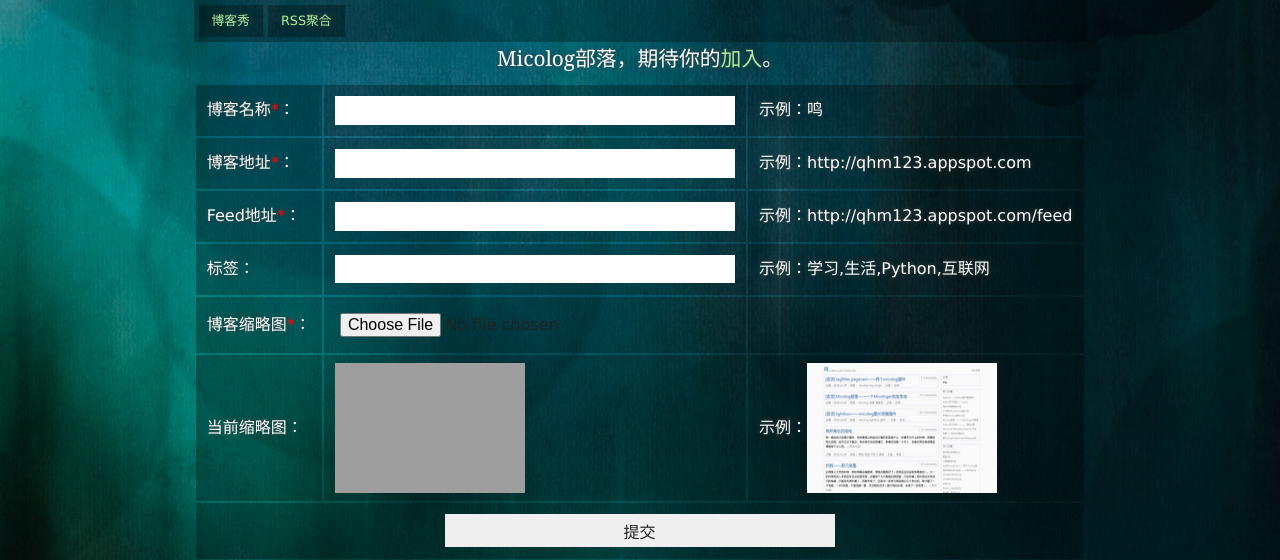
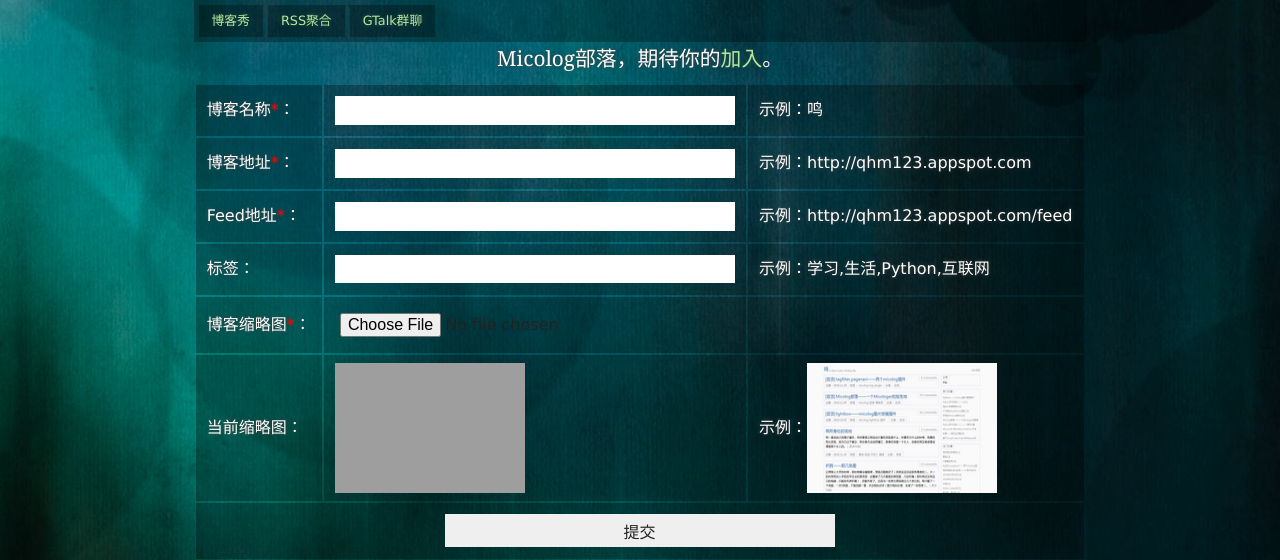
Before and after one commit to qhm123/micolog-tribe, a Django app: template welcome/templates/add.html in a window 1280 px wide. Shown: the part 95-655 px from the top of the page. Run offline with Django 3.2, Linux system fonts and the light colour scheme; the template is opened without the code that fills it, so the values that code supplies are empty; some libraries are stand-ins or nearby versions; grey boxes are pictures that could not be loaded.

Commit message:
开启talk链接。

```diff
--- a/common/templates/base.html
+++ b/common/templates/base.html
@@ -33,9 +33,9 @@
 			<li class="cat-item">
 				<a id="cat_rssa" href="#" title="RSS聚合">RSS聚合</a>
 			</li>
-<!--			<li class="cat-item">-->
-<!--				<a id="cat_chat" href="#" title="GTalk群聊">GTalk群聊</a>-->
-<!--			</li>-->
+			<li class="cat-item">
+				<a id="cat_chat" href="#" title="GTalk群聊">GTalk群聊</a>
+			</li>
 		</ul>
 	</div>
 	<h2 id="slogon">Micolog部落，期待你的<a href="/add">加入</a>。</h2>
@@ -56,7 +56,7 @@
 		</ul>
 	</div>
 	<div id="credits">
-		<div id="creditsleft"><a id="cat_chat" href="#">G</a>Made by<a href="http://qhm123.appspot.com" target="_blank">鸣</a>, Powered By Google App Engine.</div>
+		<div id="creditsleft">Made by <a href="http://qhm123.appspot.com" target="_blank">鸣</a>, Powered By Google App Engine.</div>
 		<div id="creditsright"><a href="#top">&#91; 返回顶部 &#93;</a></div>
 	</div><!-- /credits -->
 </div>
```
